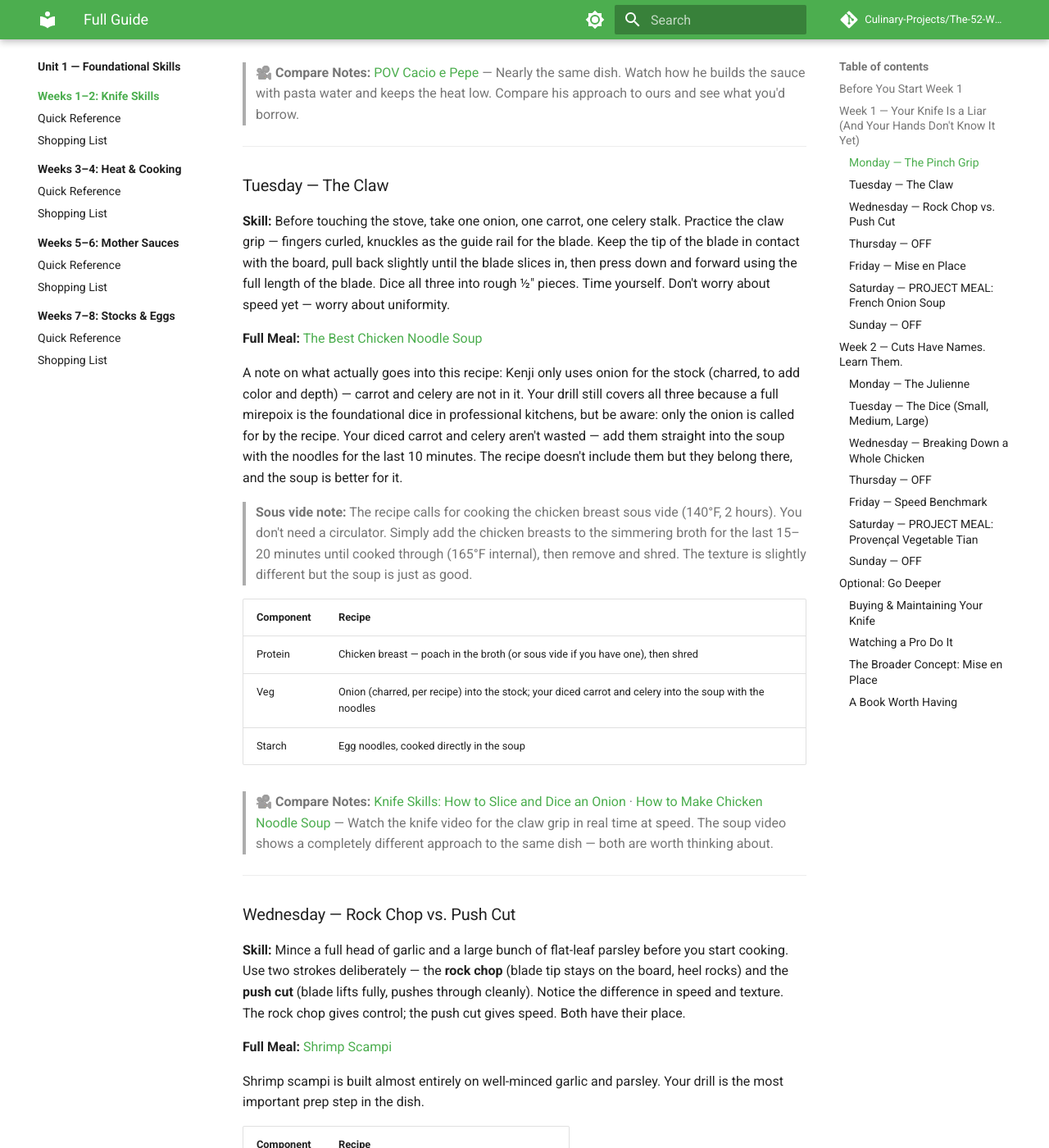
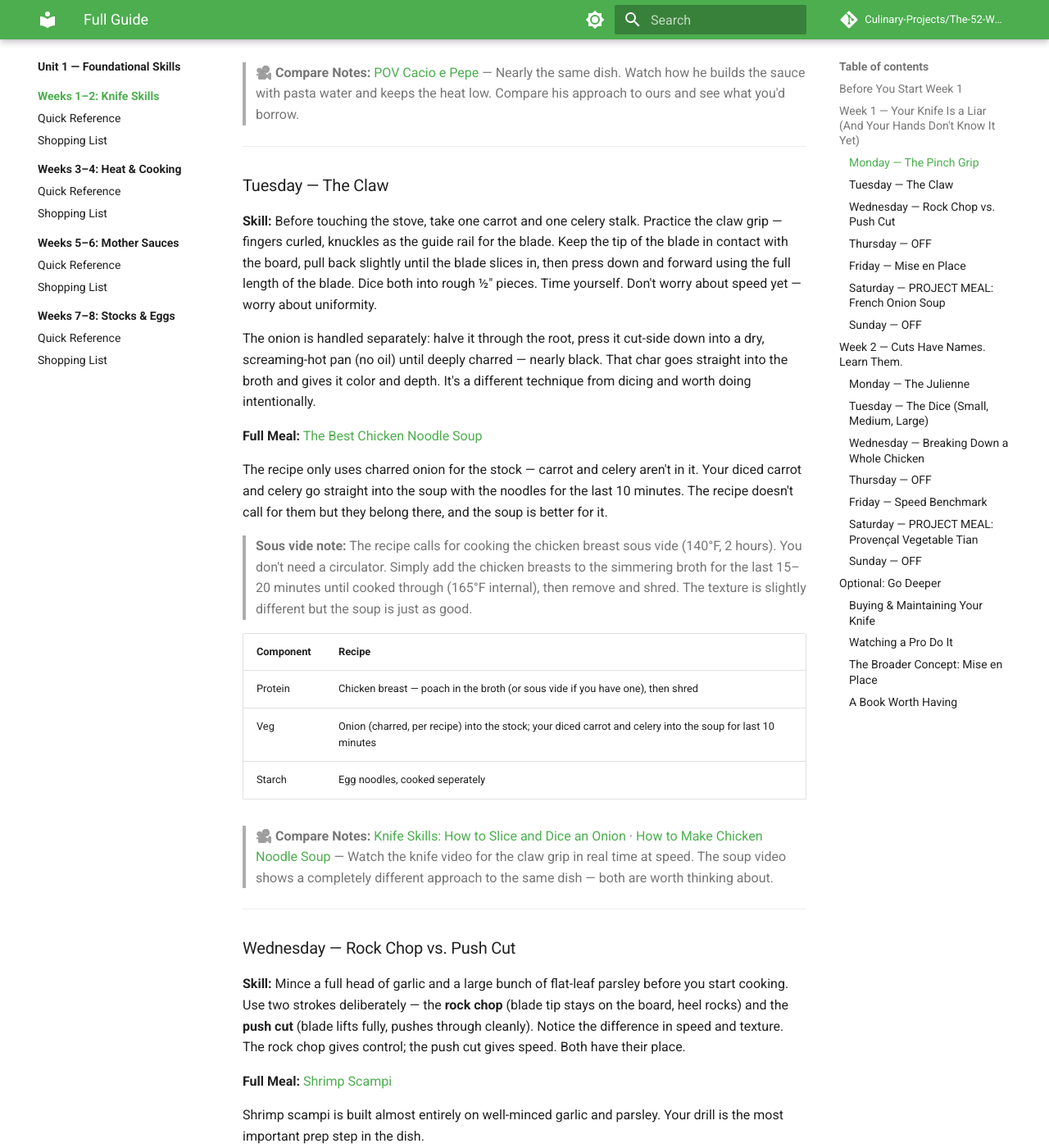
Before and after one commit to Culinary-Projects/The-52-Week-Culinary-Project, an MkDocs documentation site: the page built from docs/weeks/01-foundational-skills/01-02-knife-skills/index.md, in a window 1280 px wide and 1400 px high, scrolled down 1047 px. Shown: the whole window at 82% size. Built offline with MkDocs 1.6.1 and Material for MkDocs 9.7.7, drawn with Linux system fonts in a browser that asks for light colours; comment, search, counter and statistics services are not loaded.

Commit message:
W01 Tue: separate charring from mirepoix drill
Onion is charred (halved, dry pan) for the stock — that's a distinct
technique, not a dice. Mirepoix drill is now carrot + celery only;
both go into the soup with the noodles. No second onion needed.
Update shopping list to reflect onion is for charring, not dicing.

```diff
--- a/docs/weeks/01-foundational-skills/01-02-knife-skills/index.md
+++ b/docs/weeks/01-foundational-skills/01-02-knife-skills/index.md
@@ -39,19 +39,21 @@ The prep is simple — garlic and parsley — which lets you focus entirely on y
 
 ### Tuesday — The Claw
 
-**Skill:** Before touching the stove, take one onion, one carrot, one celery stalk. Practice the claw grip — fingers curled, knuckles as the guide rail for the blade. Keep the tip of the blade in contact with the board, pull back slightly until the blade slices in, then press down and forward using the full length of the blade. Dice all three into rough ½" pieces. Time yourself. Don't worry about speed yet — worry about uniformity.
+**Skill:** Before touching the stove, take one carrot and one celery stalk. Practice the claw grip — fingers curled, knuckles as the guide rail for the blade. Keep the tip of the blade in contact with the board, pull back slightly until the blade slices in, then press down and forward using the full length of the blade. Dice both into rough ½" pieces. Time yourself. Don't worry about speed yet — worry about uniformity.
+
+The onion is handled separately: halve it through the root, press it cut-side down into a dry, screaming-hot pan (no oil) until deeply charred — nearly black. That char goes straight into the broth and gives it color and depth. It's a different technique from dicing and worth doing intentionally.
 
 **Full Meal:** [The Best Chicken Noodle Soup](https://www.seriouseats.com/the-ultimate-chicken-noodle-soup)
 
-A note on what actually goes into this recipe: Kenji only uses onion for the stock (charred, to add color and depth) — carrot and celery are not in it. Your drill still covers all three because a full mirepoix is the foundational dice in professional kitchens, but be aware: only the onion is called for by the recipe. Your diced carrot and celery aren't wasted — add them straight into the soup with the noodles for the last 10 minutes. The recipe doesn't include them but they belong there, and the soup is better for it.
+The recipe only uses charred onion for the stock — carrot and celery aren't in it. Your diced carrot and celery go straight into the soup with the noodles for the last 10 minutes. The recipe doesn't call for them but they belong there, and the soup is better for it.
 
 > **Sous vide note:** The recipe calls for cooking the chicken breast sous vide (140°F, 2 hours). You don't need a circulator. Simply add the chicken breasts to the simmering broth for the last 15–20 minutes until cooked through (165°F internal), then remove and shred. The texture is slightly different but the soup is just as good.
 
 | Component | Recipe |
 |-----------|--------|
 | Protein | Chicken breast — poach in the broth (or sous vide if you have one), then shred |
-| Veg | Onion (charred, per recipe) into the stock; your diced carrot and celery into the soup with the noodles |
-| Starch | Egg noodles, cooked directly in the soup |
+| Veg | Onion (charred, per recipe) into the stock; your diced carrot and celery into the soup for last 10 minutes |
+| Starch | Egg noodles, cooked seperately |
 
 > 🎥 **Compare Notes:** [Knife Skills: How to Slice and Dice an Onion](https://www.youtube.com/watch?v=BuebC0CfD8E) · [How to Make Chicken Noodle Soup](https://www.youtube.com/watch?v=cR36DqjOvig) — Watch the knife video for the claw grip in real time at speed. The soup video shows a completely different approach to the same dish — both are worth thinking about.
 
```
Also changed, not shown: docs/weeks/01-foundational-skills/01-02-knife-skills/shopping-list.md (+2 -2 lines).
